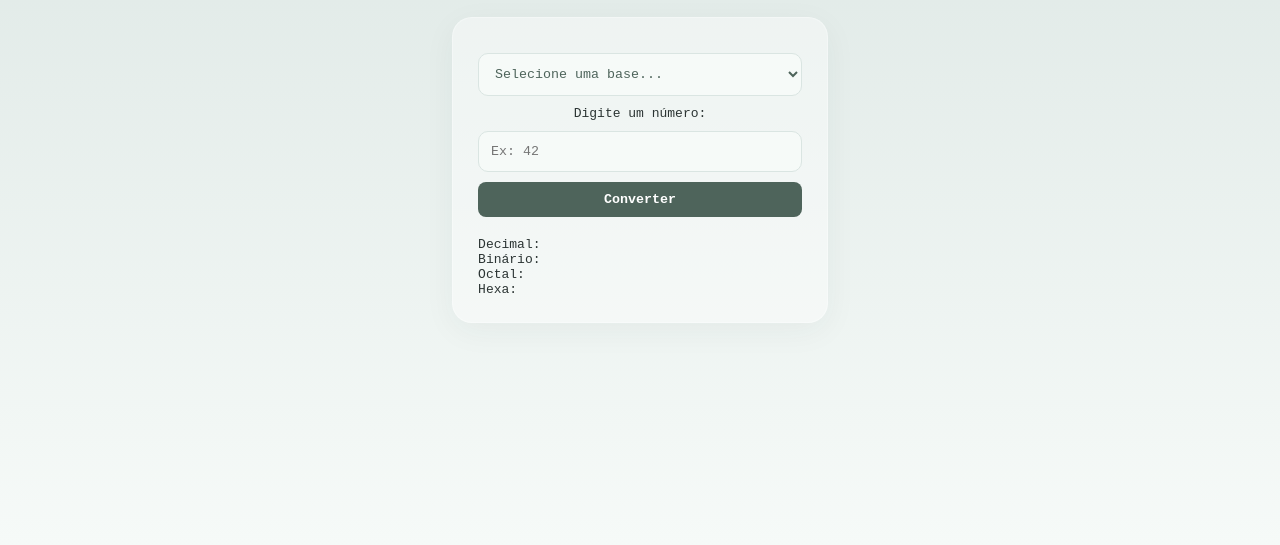
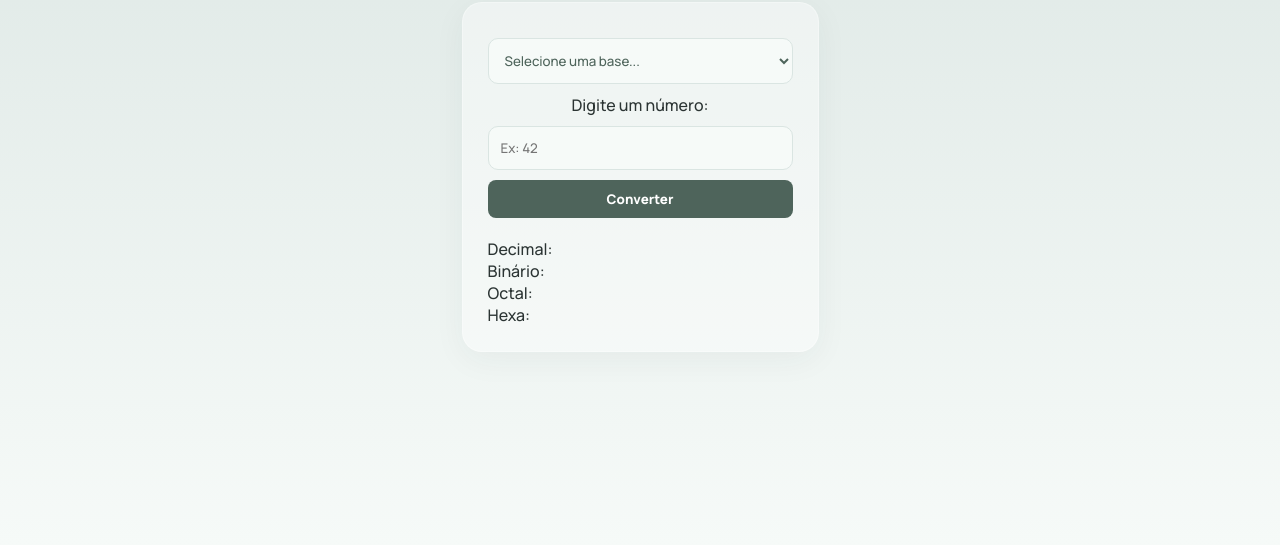
Before and after one commit to PaolaVeloso0907/Paola-Machine, a plain HTML site: page index.html in a window 1280 px wide. Shown: the part 255-800 px from the top of the page. Drawn offline with Linux system fonts and the light colour scheme; a web font is replaced by a local one.

Commit message:
Add settings for live server and update font styles in HTML and CSS

```diff
--- a/index.html
+++ b/index.html
@@ -4,10 +4,6 @@
 <head>
     <meta charset="UTF-8">
     <meta name="viewport" content="width=device-width, initial-scale=1.0">
-    <link rel="preconnect" href="https://fonts.googleapis.com">
-    <link rel="preconnect" href="https://fonts.gstatic.com" crossorigin>
-    <link href="https://fonts.googleapis.com/css2?family=Iosevka+Charon+Mono:ital,wght@0,300;0,400;0,500;0,700;1,300;1,400;1,500;1,700&display=swap"
-    rel="stylesheet">
     <title>Paola Machine</title>
     <link rel="stylesheet" href="style.css">
     <script src="script.js"></script>
--- a/style.css
+++ b/style.css
@@ -1,8 +1,10 @@
+@import url("https://fonts.googleapis.com/css2?family=Manrope:wght@300;500;800&display=swap");
+
 * {
   margin: 0;
   padding: 0;
   box-sizing: border-box;
-  font-family: monospace;
+  font-family: "Manrope", sans-serif;
 }
 
 body {
```
